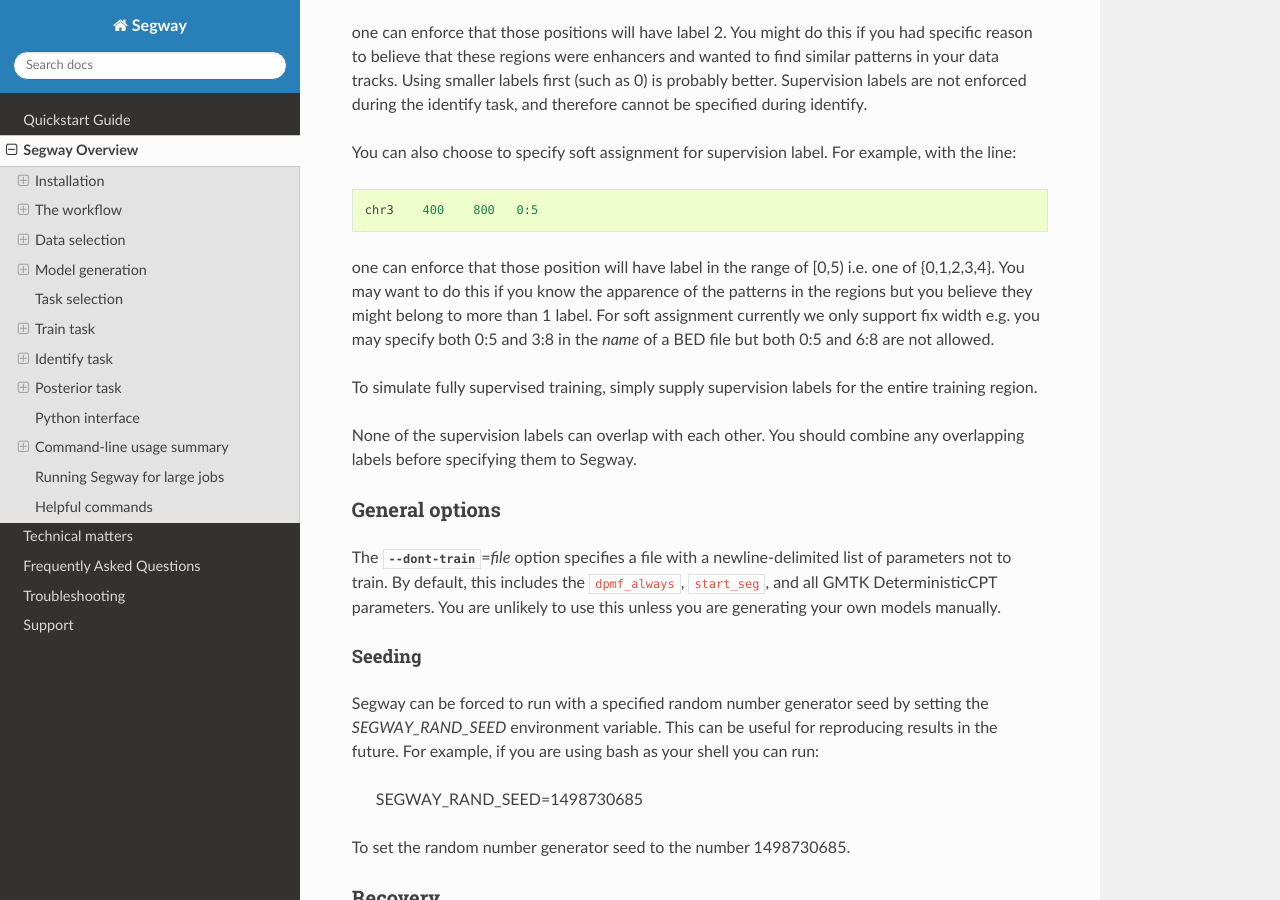
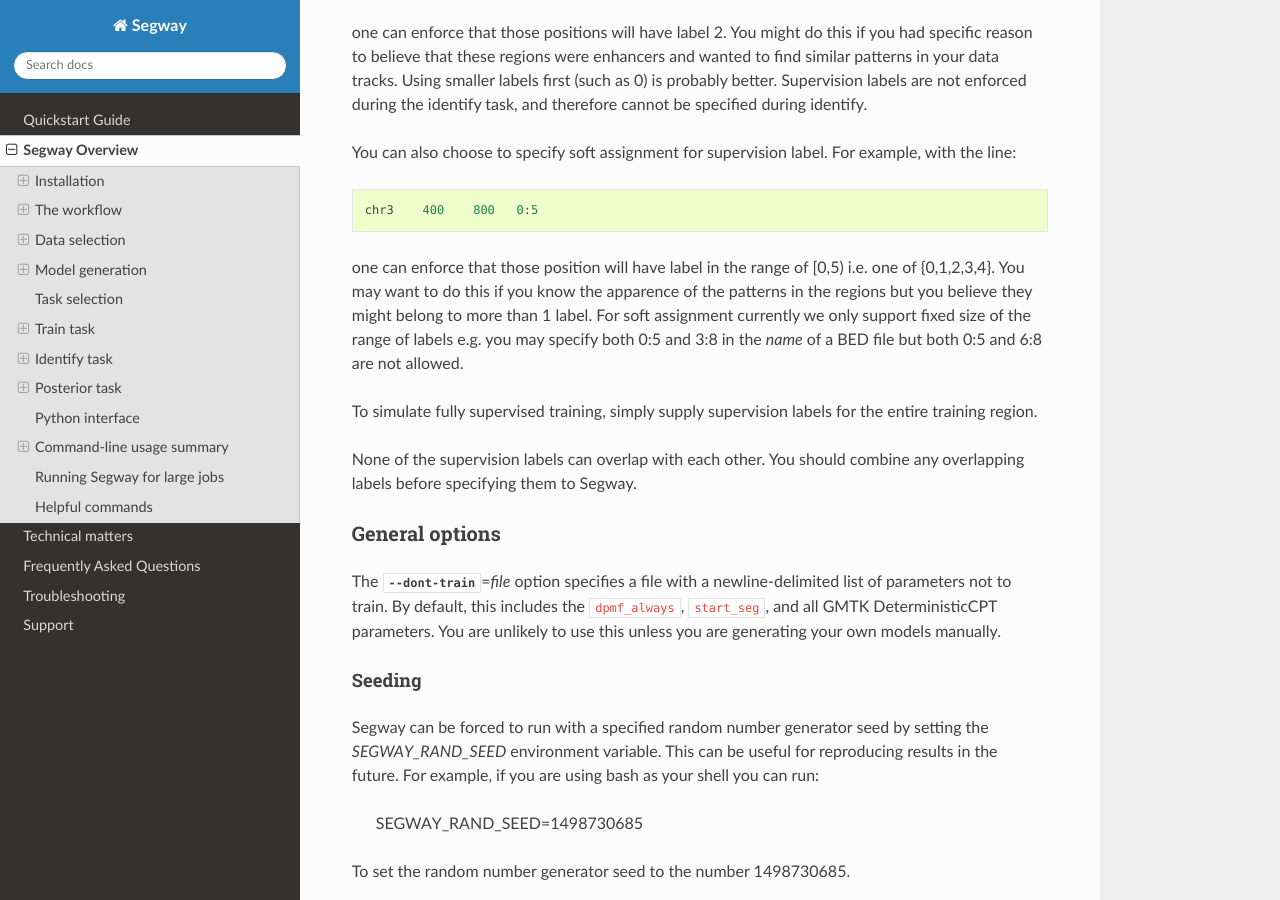
Before and after one commit to hoffmangroup/segway, a Sphinx documentation site: the page built from doc/segway.rst, in a window 1280 px wide and 900 px high, scrolled down 8320 px. Built offline with Sphinx 7.4.7 and the Read the Docs theme 2.0.0, drawn with Linux system fonts in a browser that asks for light colours; formulas are drawn with MathJax 3.

```diff
--- a/doc/segway.rst
+++ b/doc/segway.rst
@@ -460,9 +460,9 @@ For example, with the line::
 one can enforce that those position will have label in the range of
 [0,5) i.e. one of {0,1,2,3,4}. You may want to do this if you know the
 apparence of the patterns in the regions but you believe they might
-belong to more than 1 label. For soft assignment currently we only
-support fix width e.g. you may specify both 0:5 and 3:8 in the *name*
-of a BED file but both 0:5 and 6:8 are not allowed.
+belong to more than 1 label. For soft assignment currently we only support
+fixed size of the range of labels e.g. you may specify both 0:5 and
+3:8 in the *name* of a BED file but both 0:5 and 6:8 are not allowed.
 
 To simulate fully supervised training, simply supply supervision
 labels for the entire training region.
```
Also changed, not shown: 1 other file.
